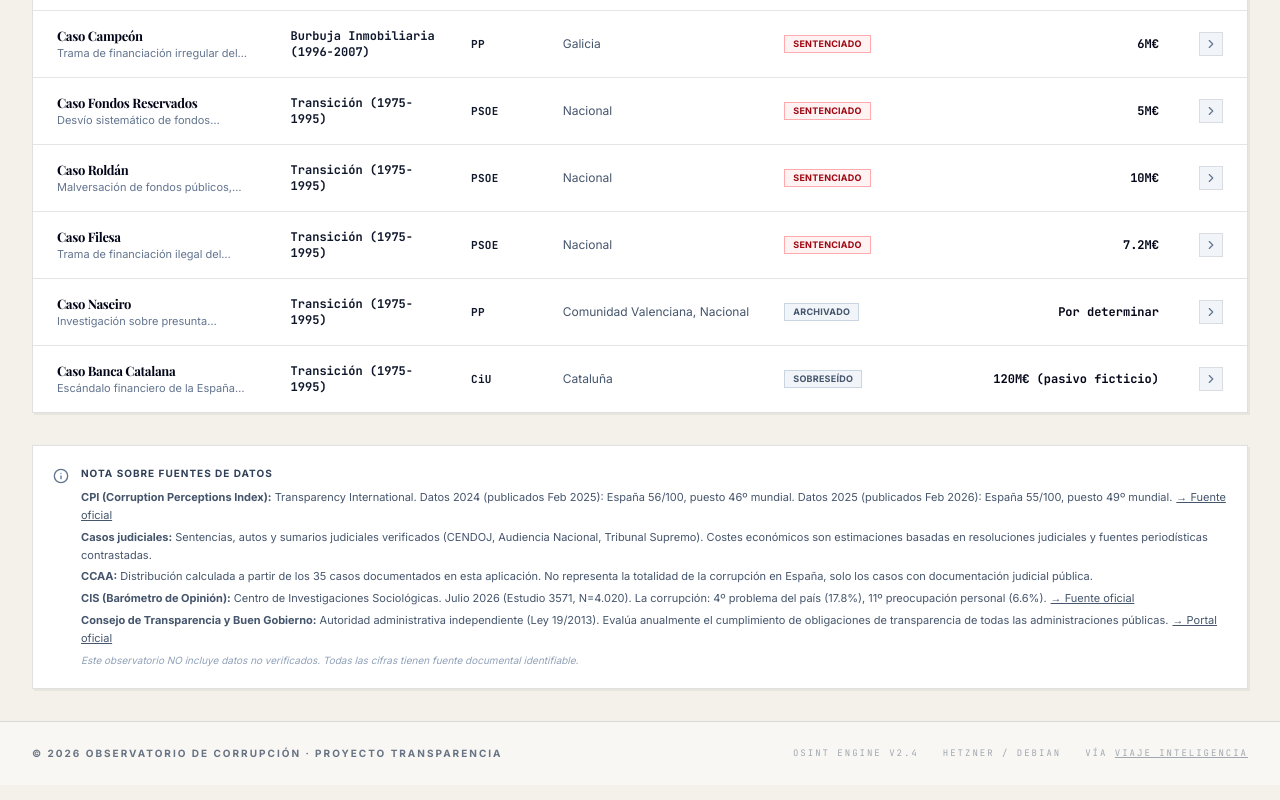
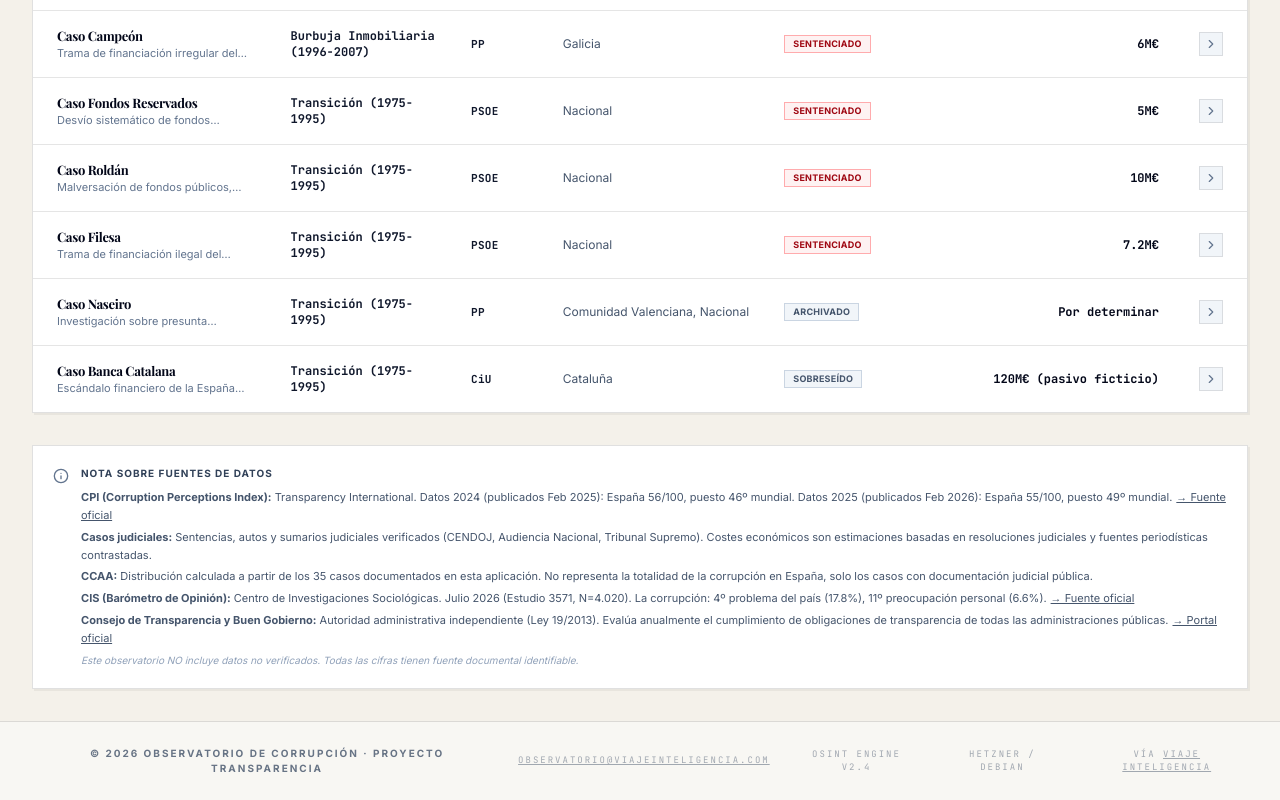
Before and after one commit to mcasrom/corrupcion-espana, a React (Vite) app: page / in a window 1280 px wide. Shown: the part 6422-7222 px from the top of the page. Built offline with nearby package versions, Linux system fonts and the light colour scheme; a web font is replaced by a local one.

Commit message:
Add email observatorio@viajeinteligencia.com to footer

```diff
--- a/src/App.tsx
+++ b/src/App.tsx
@@ -191,7 +191,10 @@ export default function App() {
           <span className="font-bold">
             © 2026 Observatorio de Corrupción · Proyecto Transparencia
           </span>
-          <div className="flex gap-6 font-mono text-[9px] opacity-60">
+          <div className="flex gap-6 font-mono text-[9px] opacity-60 items-center">
+            <a href="mailto:observatorio@viajeinteligencia.com" className="underline hover:text-slate-900 transition-colors">
+              observatorio@viajeinteligencia.com
+            </a>
             <span>OSINT Engine v2.4</span>
             <span>Hetzner / Debian</span>
             <span>vía{" "}
```
